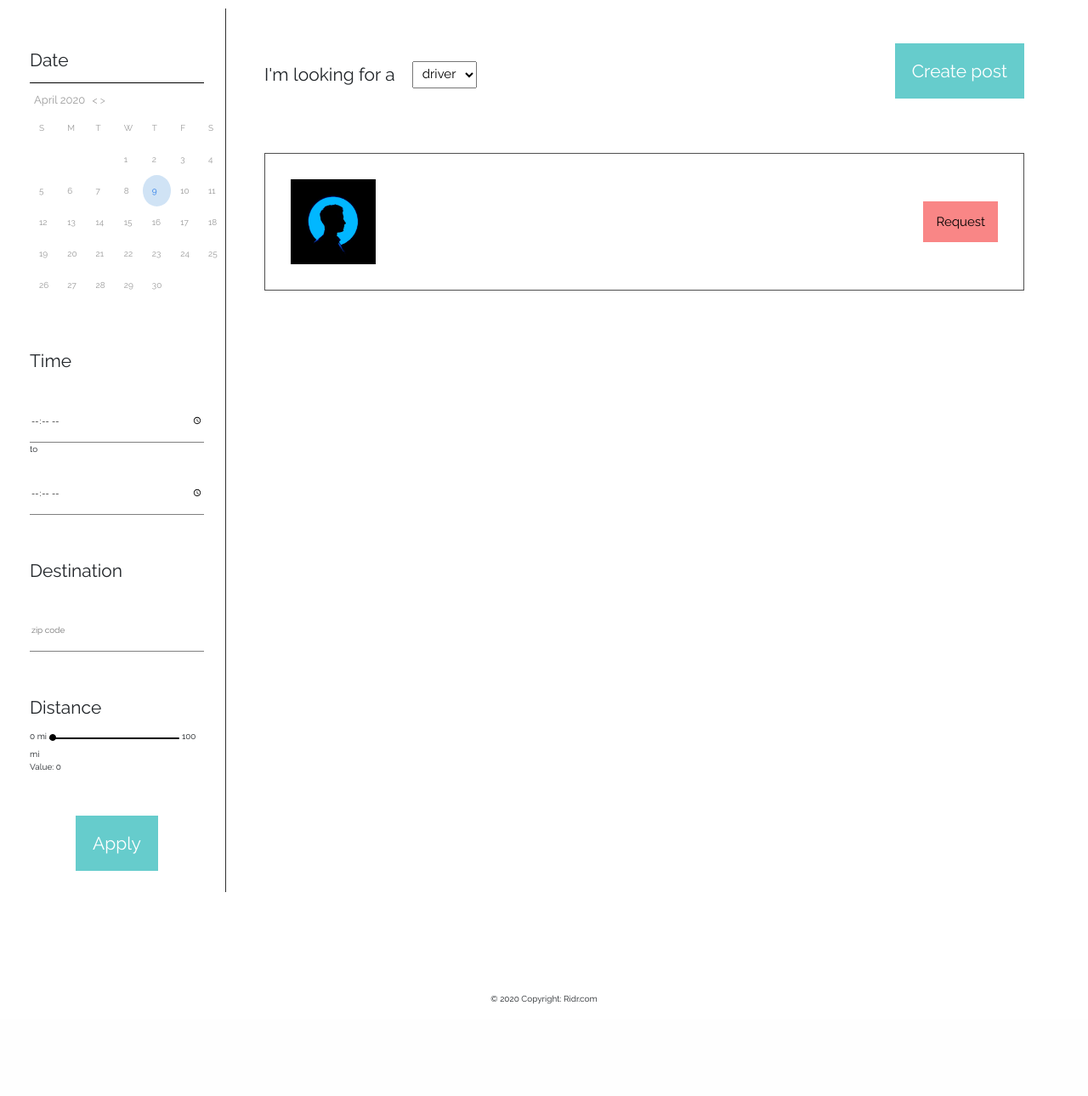
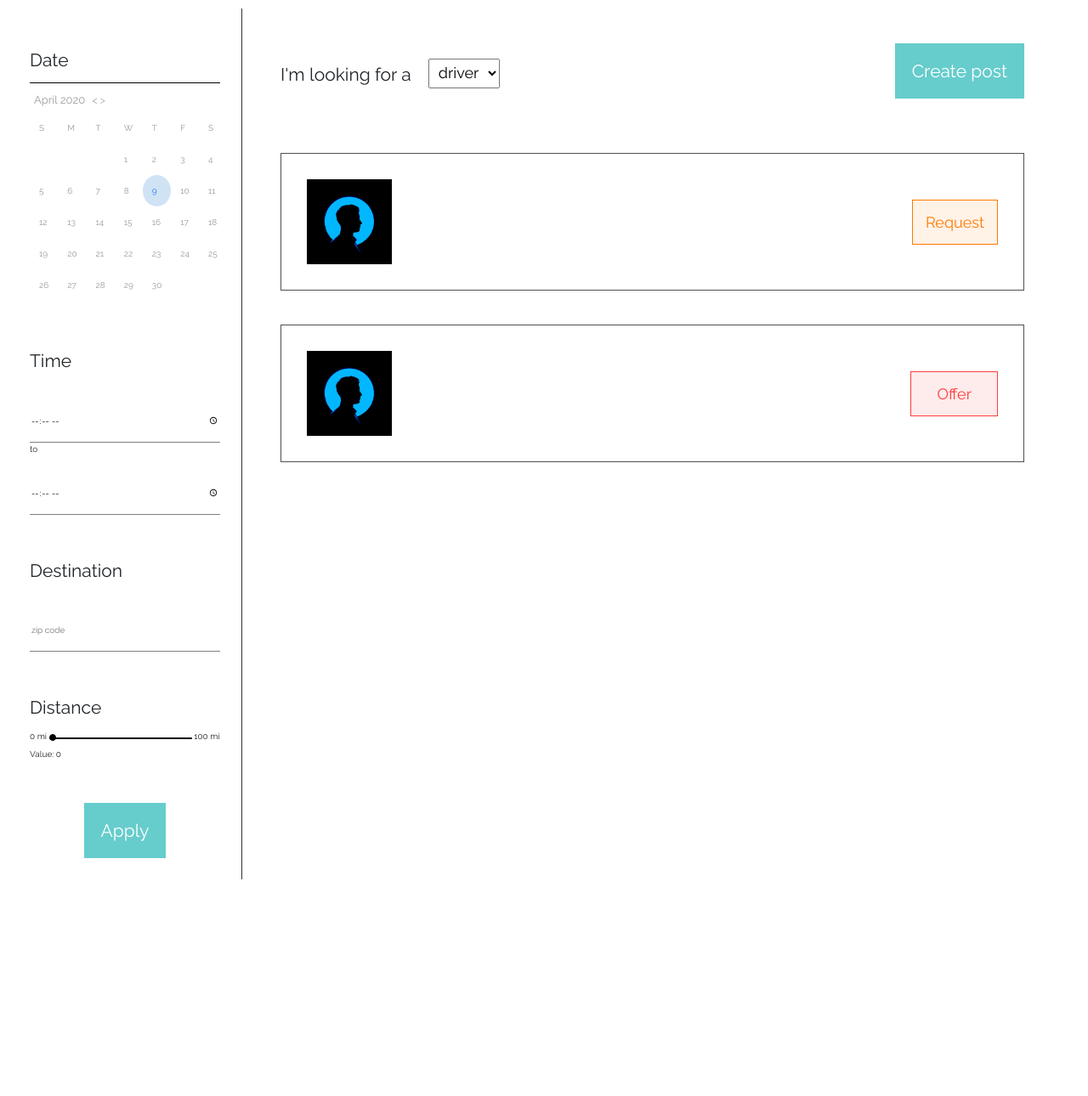
Before and after one commit to lananhdo19/Ridr, a PHP site: page /posts.php in a window 1280 px wide. Shown: the part 72-1362 px from the top of the page at 85% size. Before the commit the page ends 1254 px from the top, so only its background shows below. Run offline with PHP 8.4, Linux system fonts and the light colour scheme.

Commit message:
more responsive

```diff
--- a/posts/posts-body.html
+++ b/posts/posts-body.html
@@ -7,7 +7,16 @@
                 <img src="static/images/aesthetic-user-profile-img.png" class="profile-pic">
                 <p class="panel-p" id="panel-p">
                 </p>
-                <button type="button" class="request_button normal-text right-div-button">Request</button>
+                <button type="button" class="request_button subheader right-div-button">Request</button>
+            </div>
+        </div>
+        <!-- Listing 2 -->
+        <div class="panel panel-default">
+            <div class="panel-body">
+                <img src="static/images/aesthetic-user-profile-img.png" class="profile-pic">
+                <p class="panel-p" id="panel-p">
+                </p>
+                <button type="button" class="offer_button subheader right-div-button">Offer</button>
             </div>
         </div>
     </div>
--- a/posts/posts-header.html
+++ b/posts/posts-header.html
@@ -3,7 +3,7 @@
     <!-- I'm Looking For Driver/Rider BUTTON -->
     <div class="driver-rider-dropdown normal-text">
         <p class="header">I'm looking for a</p>
-        <select class="dropdown">
+        <select class="dropdown subheader">
             <option value="driver">driver</option>
             <option value="rider">rider</option>
           </select>
--- a/static/features.css
+++ b/static/features.css
@@ -15,12 +15,16 @@
 }
 /* Request and Offer Buttons */
 .request_button {
-    background-color: #F98686;
+    background-color: rgba(252, 175, 105, .16);
     padding: 15px;
+    color: #FF7A00;
+    border: 1px solid #FF7A00;
 }
 .offer_button {
-    background-color: #FCAF69;
-    padding: 15px;
+    background-color: rgba(249,134,134,.16);
+    padding: 15px 30px;
+    color: #FF3D3D;
+    border: 1px solid #FF3D3D;
 }
 /* Login/Signup Buttons (Red) */
 .btn-red{
--- a/static/sidebar-formatting.css
+++ b/static/sidebar-formatting.css
@@ -5,11 +5,11 @@ label {
   margin-bottom:10px;
 }
 
-/*if screen is greater than 940px*/
-@media screen and (min-width: 940px) {
+/*if screen is greater than 1002px*/
+@media screen and (min-width: 1002px) {
   .sidebar {
     float: left;
-    width: 20%;
+    width: 275px !important;
     height: 100%;
     margin: 10px;
     padding: 25px 25px 25px 25px;
@@ -23,8 +23,8 @@ label {
   }
 }
 
-/*if screen is less than 940px*/
-@media screen and (max-width: 940px) {
+/*if screen is less than 1002px*/
+@media screen and (max-width: 1002px) {
   .sidebar{
     display: none;
   }
@@ -37,6 +37,7 @@ label {
     color: white;
     padding: 10px 15px;
     border: none;
+    margin-top: 10px;
   }
 
   .openbtn:hover {
```
